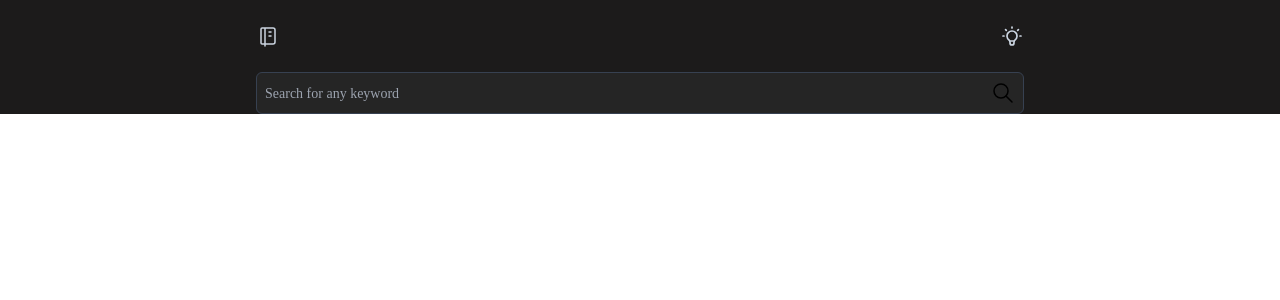
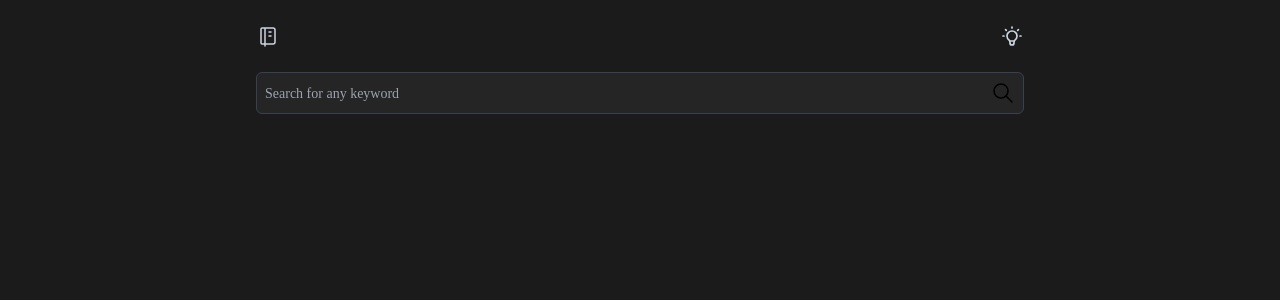
Before and after one commit to TheAlphamerc/wordify, a Next.js app: page / in a window 1280 px wide. Shown: the top 300 px of the page. Built offline with nearby package versions, Linux system fonts and the light colour scheme.

Commit message:
Fix background color issue

```diff
--- a/src/app/page.tsx
+++ b/src/app/page.tsx
@@ -11,7 +11,7 @@ const inter = Inter({ subsets: ["latin"] });
 export default function Home() {
   const { toggleTheme, darkMode } = useTheme();
   return (
-    <main className={"bg-default"}>
+    <main className={"bg-default min-h-screen"}>
       <HomePage />
     </main>
   );
```
